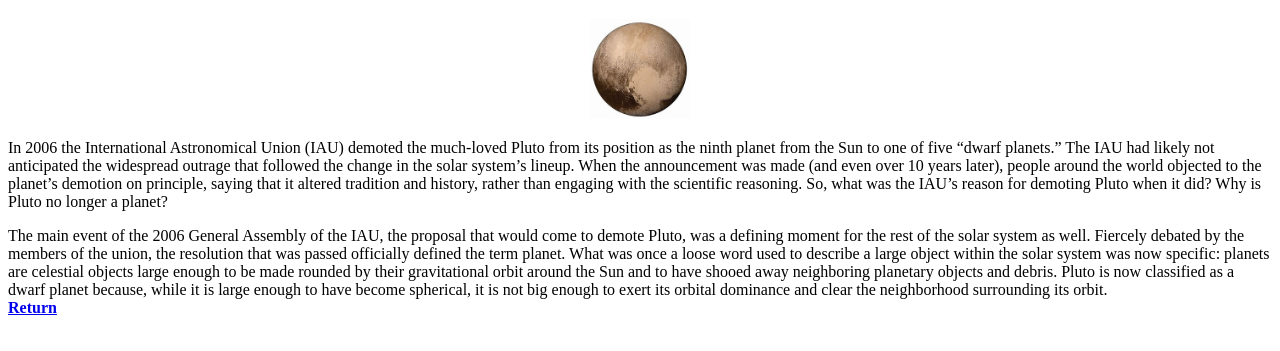
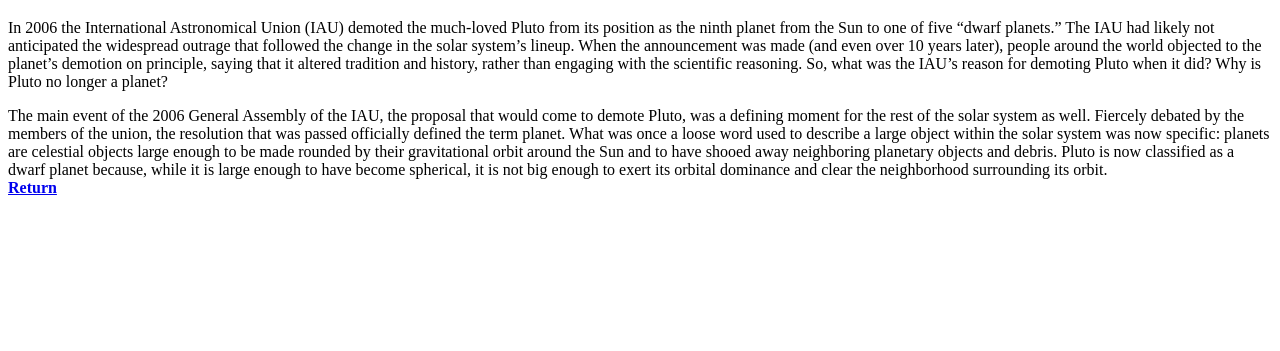
Before and after one commit to BenjieBautista/BenjieBautista.github.io, a plain HTML site: page Hyperlink_Mod3Act4.html in a window 1280 px wide. Shown: the part 61-412 px from the top of the page. Drawn offline with Linux system fonts and the light colour scheme.

Commit message:
Update Hyperlink_Mod3Act4.html

```diff
--- a/Hyperlink_Mod3Act4.html
+++ b/Hyperlink_Mod3Act4.html
@@ -6,7 +6,6 @@
 <body>
 <center>
 <h1>Why Is pluto No Longer a Planet?</h1>
-<img src="pic_Pluto.PNG" alt"pluto" style="width:100px;height:100px">
 </center>
 <p>In 2006 the International Astronomical Union (IAU) demoted the much-loved Pluto from its position as the ninth planet from the Sun to one of five “dwarf planets.” The IAU had likely not anticipated the widespread outrage that followed the change in the solar system’s lineup. When the announcement was made (and even over 10 years later), people around the world objected to the planet’s demotion on principle, saying that it altered tradition and history, rather than engaging with the scientific reasoning. So, what was the IAU’s reason for demoting Pluto when it did? Why is Pluto no longer a planet?</p>
 
```
